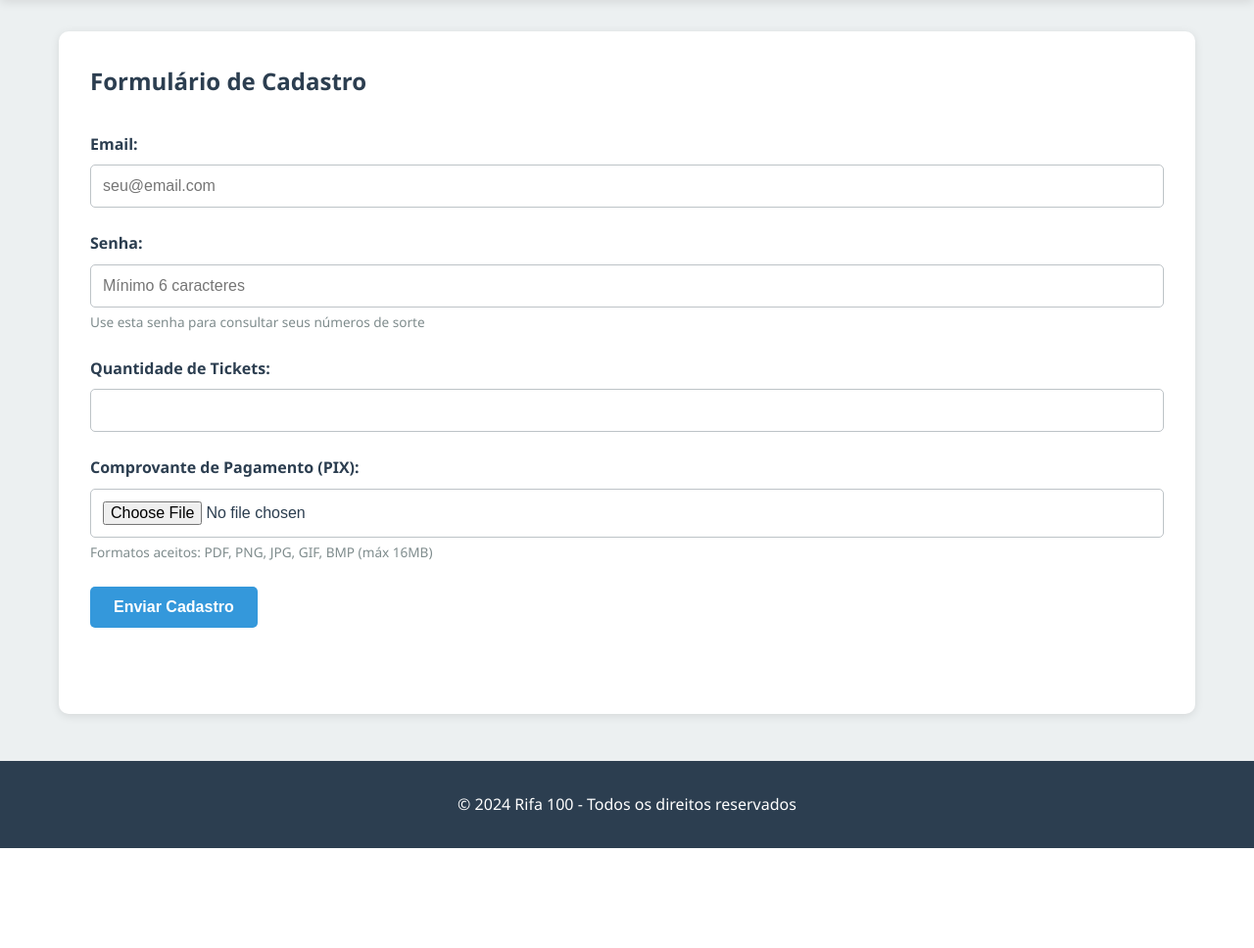
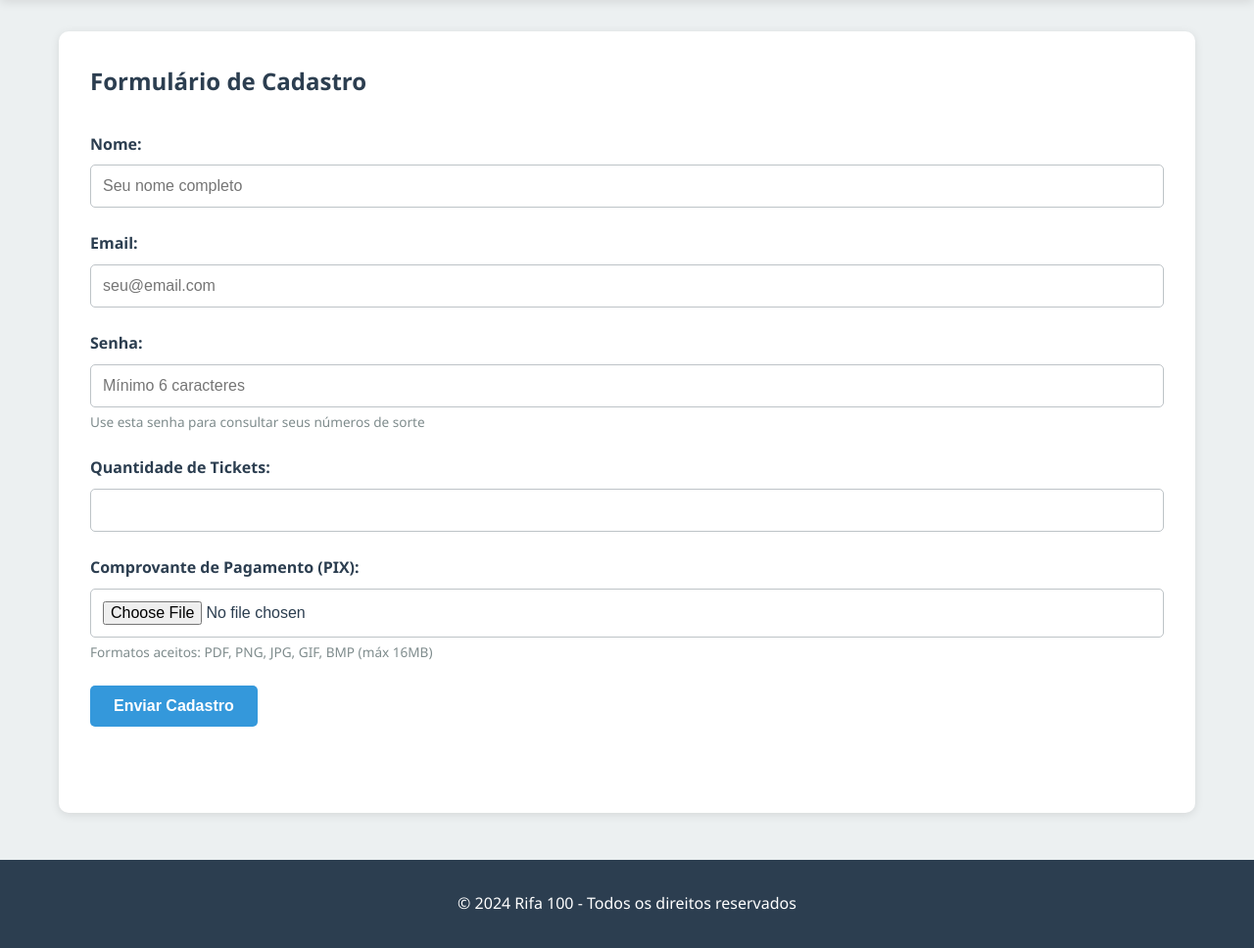
Before and after one commit to bruno963852/rifaPingo, a Flask app: page /cadastro in a window 1280 px wide. Shown: the part 70-1038 px from the top of the page at 98% size. Before the commit the page ends 936 px from the top, so only its background shows below. Run offline with Flask 3, Linux system fonts and the light colour scheme.

Commit message:
feat: Add participant name field to registration and admin views

```diff
--- a/app.py
+++ b/app.py
@@ -57,6 +57,7 @@ def login_required(f):
 # Modelo de Banco de Dados
 class Participante(db.Model):
     id = db.Column(db.Integer, primary_key=True)
+    nome = db.Column(db.String(120))
     email = db.Column(db.String(120), nullable=False)
     senha = db.Column(db.String(255), nullable=False)
     quantidade_tickets = db.Column(db.Integer, nullable=False)
@@ -78,6 +79,7 @@ def garantir_colunas_participante():
     inspector = inspect(db.engine)
     colunas_existentes = {coluna['name'] for coluna in inspector.get_columns('participante')}
     colunas_necessarias = {
+        'nome': 'VARCHAR(120)',
         'quantidade_tickets_pendente': 'INTEGER',
         'comprovante_pendente': 'VARCHAR(255)',
         'data_solicitacao_extra': 'DATETIME',
@@ -170,6 +172,7 @@ def montar_resultado_consulta(participante, senha='', mensagem=None, mensagem_ti
     numeros = [str(numero) for numero in obter_numeros_lista(participante)]
     resultado = {
         'status': participante.status,
+        'nome': participante.nome or '',
         'email': participante.email,
         'senha': senha,
         'quantidade_tickets': participante.quantidade_tickets,
@@ -229,11 +232,15 @@ def get_stats():
 @app.route('/cadastro', methods=['GET', 'POST'])
 def cadastro():
     if request.method == 'POST':
+        nome = request.form.get('nome', '').strip()
         email = request.form.get('email', '').lower().strip()
         senha = request.form.get('senha', '').strip()
         quantidade_str = request.form.get('quantidade_tickets', '0')
 
         # Validações
+        if not nome:
+            return jsonify({'sucesso': False, 'mensagem': 'Nome é obrigatório'}), 400
+
         if not email or not re.match(r'^[a-zA-Z0-9._%+-]+@[a-zA-Z0-9.-]+\.[a-zA-Z]{2,}$', email):
             return jsonify({'sucesso': False, 'mensagem': 'Email inválido'}), 400
 
@@ -276,6 +283,7 @@ def cadastro():
 
         # Criar participante
         participante = Participante(
+            nome=nome,
             email=email,
             senha=senha,
             quantidade_tickets=quantidade,
@@ -419,6 +427,7 @@ def get_participantes():
         for participante in Participante.query.filter_by(status='pendente').all():
             participantes.append({
                 'id': participante.id,
+                'nome': participante.nome,
                 'email': participante.email,
                 'quantidade_tickets': participante.quantidade_tickets,
                 'comprovante': participante.comprovante,
@@ -432,6 +441,7 @@ def get_participantes():
             if possui_solicitacao_extra_pendente(participante):
                 participantes.append({
                     'id': participante.id,
+                    'nome': participante.nome,
                     'email': participante.email,
                     'quantidade_tickets': participante.quantidade_tickets_pendente,
                     'comprovante': participante.comprovante_pendente,
@@ -446,6 +456,7 @@ def get_participantes():
         for participante in Participante.query.filter_by(status=status_filter).all():
             participantes.append({
                 'id': participante.id,
+                'nome': participante.nome,
                 'email': participante.email,
                 'quantidade_tickets': participante.quantidade_tickets,
                 'comprovante': participante.comprovante,
--- a/static/js/admin.js
+++ b/static/js/admin.js
@@ -37,12 +37,13 @@ function carregarParticipantes() {
             const tableBody = document.getElementById('tableBody');
 
             if (data.length === 0) {
-                tableBody.innerHTML = '<tr><td colspan="7" style="text-align: center;">Nenhum participante encontrado</td></tr>';
+                tableBody.innerHTML = '<tr><td colspan="8" style="text-align: center;">Nenhum participante encontrado</td></tr>';
                 return;
             }
 
             tableBody.innerHTML = data.map(p => `
                 <tr>
+                    <td>${p.nome || '-'}</td>
                     <td>${p.email}</td>
                     <td>${p.tipo_label || '-'}</td>
                     <td>${p.quantidade_tickets}</td>
@@ -70,7 +71,7 @@ function carregarParticipantes() {
         })
         .catch(error => {
             console.error('Erro ao carregar participantes:', error);
-            document.getElementById('tableBody').innerHTML = '<tr><td colspan="7" style="text-align: center; color: red;">Erro ao carregar dados</td></tr>';
+            document.getElementById('tableBody').innerHTML = '<tr><td colspan="8" style="text-align: center; color: red;">Erro ao carregar dados</td></tr>';
         });
 }
 
--- a/templates/admin.html
+++ b/templates/admin.html
@@ -31,6 +31,7 @@
                 <table id="participantesTable">
                     <thead>
                         <tr>
+                            <th>Nome</th>
                             <th>Email</th>
                             <th>Tipo</th>
                             <th>Tickets</th>
@@ -42,7 +43,7 @@
                     </thead>
                     <tbody id="tableBody">
                         <tr>
-                            <td colspan="7" style="text-align: center;">Carregando...</td>
+                            <td colspan="8" style="text-align: center;">Carregando...</td>
                         </tr>
                     </tbody>
                 </table>
--- a/templates/cadastro.html
+++ b/templates/cadastro.html
@@ -22,6 +22,11 @@
         <section class="form-section">
             <h1>Formulário de Cadastro</h1>
             <form id="cadastroForm" enctype="multipart/form-data">
+                <div class="form-group">
+                    <label for="nome">Nome:</label>
+                    <input type="text" id="nome" name="nome" required placeholder="Seu nome completo">
+                </div>
+
                 <div class="form-group">
                     <label for="email">Email:</label>
                     <input type="email" id="email" name="email" required placeholder="seu@email.com">
```
